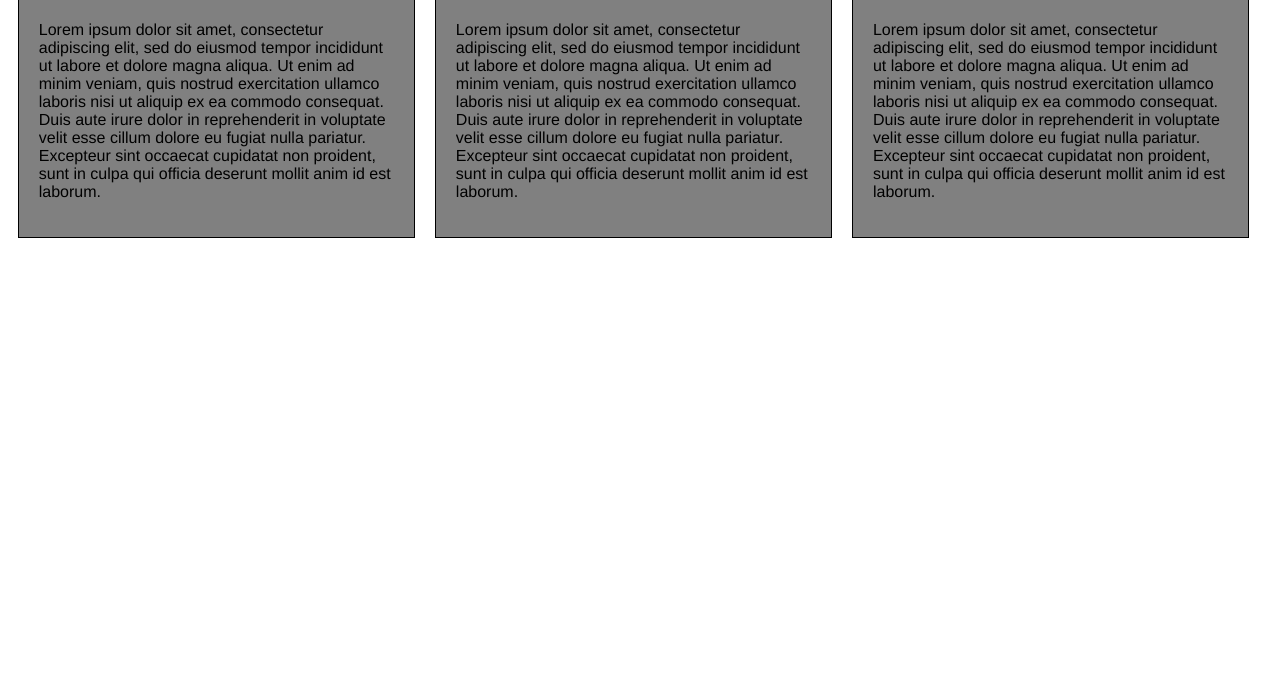
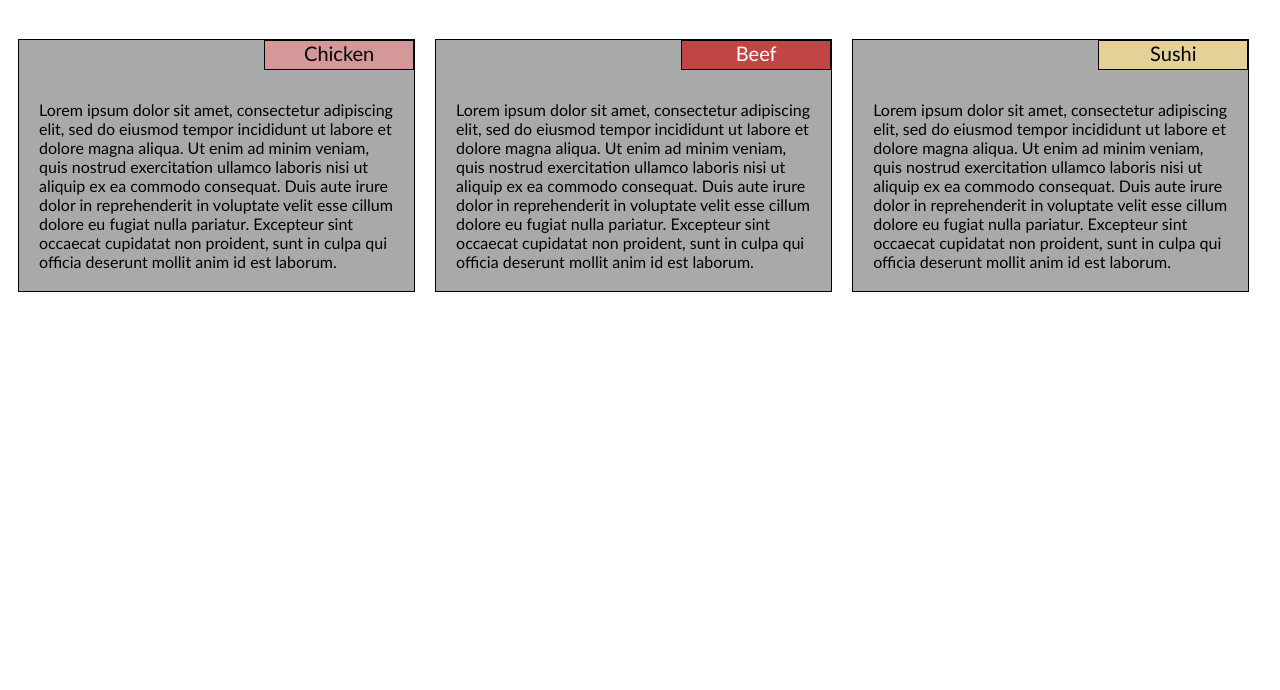
Before and after one commit to analistamarcio/Coursera-module2-solution, a plain HTML site: page site/index.html in a window 1280 px wide. Shown: the part 110-800 px from the top of the page. Drawn offline with Linux system fonts and the light colour scheme.

Commit message:
Final bug fixes.

```diff
--- a/site/css/style.css
+++ b/site/css/style.css
@@ -1,20 +1,18 @@
 /********** Base styles **********/
 * {
   box-sizing: border-box;
-  font-family: Helvetica;
+  font-family: 'Trebuchet MS', Verdana, Tahoma, sans-serif;
 }
 h1 {
   text-align: center;
+  margin-top: 50px;
+  margin-bottom: 50px;
 }
 
 p {
-  background-color: gray;
-  width: 90%;
-  height: 200px;
-  margin-right: auto;
-  margin-left: auto;
-  color: black;
-  overflow: auto;
+    color: black;
+    clear: right;
+    margin: 20px 10px 10px 10px;
 }
 
 /* Simple Responsive Framework. */
@@ -23,14 +21,12 @@ p {
 }
 
 .boxes {
-    position : relative;
-    /*height: 300px;*/
-    overflow: auto;
     border: 1px solid black;
-    background-color:gray;
-    margin-left:10px;
-    margin-right: 10px;
-    margin-bottom: 10px;
+    background-color: darkgray;
+    display: inline-block;
+    position: relative;
+    padding: 10px;
+    margin: 10px;
 }
 
 .boxTitles {
@@ -39,10 +35,10 @@ p {
     margin-right: auto;
     margin-left: auto;
     position : absolute;
-    width:30%;
-    height:10%;
-    top: 0;
-    right: 0;
+    width: 150px;
+    height: 30px;
+    top: 0px;
+    right: 0px;
     margin-top:0;
     text-align: center;
     font-size:1.25em;
```
